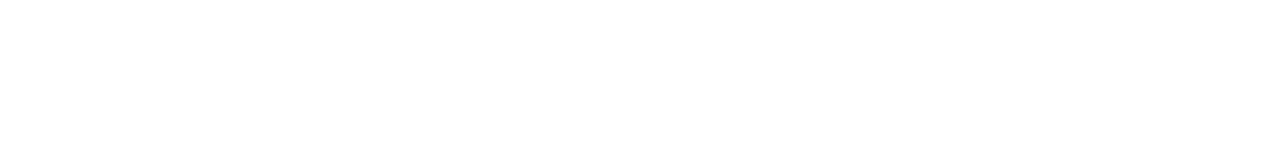
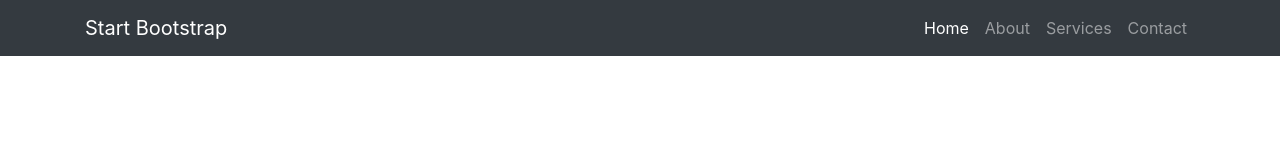
Before and after one commit to jerseycity2018/team-11, a website: page team-11_Website/pages/profile.html in a window 1280 px wide. Drawn offline with Linux system fonts and the light colour scheme; files that its build step writes are made by us from their sources; files whose address does not match are found by name.

Commit message:
added navigation

```diff
--- a/team-11_Website/pages/profile.html
+++ b/team-11_Website/pages/profile.html
@@ -20,6 +20,34 @@
 
   <body>
 
+    <!-- Navigation -->
+    <nav class="navbar navbar-expand-lg navbar-dark bg-dark fixed-top">
+      <div class="container">
+        <a class="navbar-brand" href="#">Start Bootstrap</a>
+        <button class="navbar-toggler" type="button" data-toggle="collapse" data-target="#navbarResponsive" aria-controls="navbarResponsive" aria-expanded="false" aria-label="Toggle navigation">
+          <span class="navbar-toggler-icon"></span>
+        </button>
+        <div class="collapse navbar-collapse" id="navbarResponsive">
+          <ul class="navbar-nav ml-auto">
+            <li class="nav-item active">
+              <a class="nav-link" href="#">Home
+                <span class="sr-only">(current)</span>
+              </a>
+            </li>
+            <li class="nav-item">
+              <a class="nav-link" href="pages/about.html">About</a>
+            </li>
+            <li class="nav-item">
+              <a class="nav-link" href="#">Services</a>
+            </li>
+            <li class="nav-item">
+              <a class="nav-link" href="#">Contact</a>
+            </li>
+          </ul>
+        </div>
+      </div>
+    </nav>
+
   </body>
 
 </html>
```
